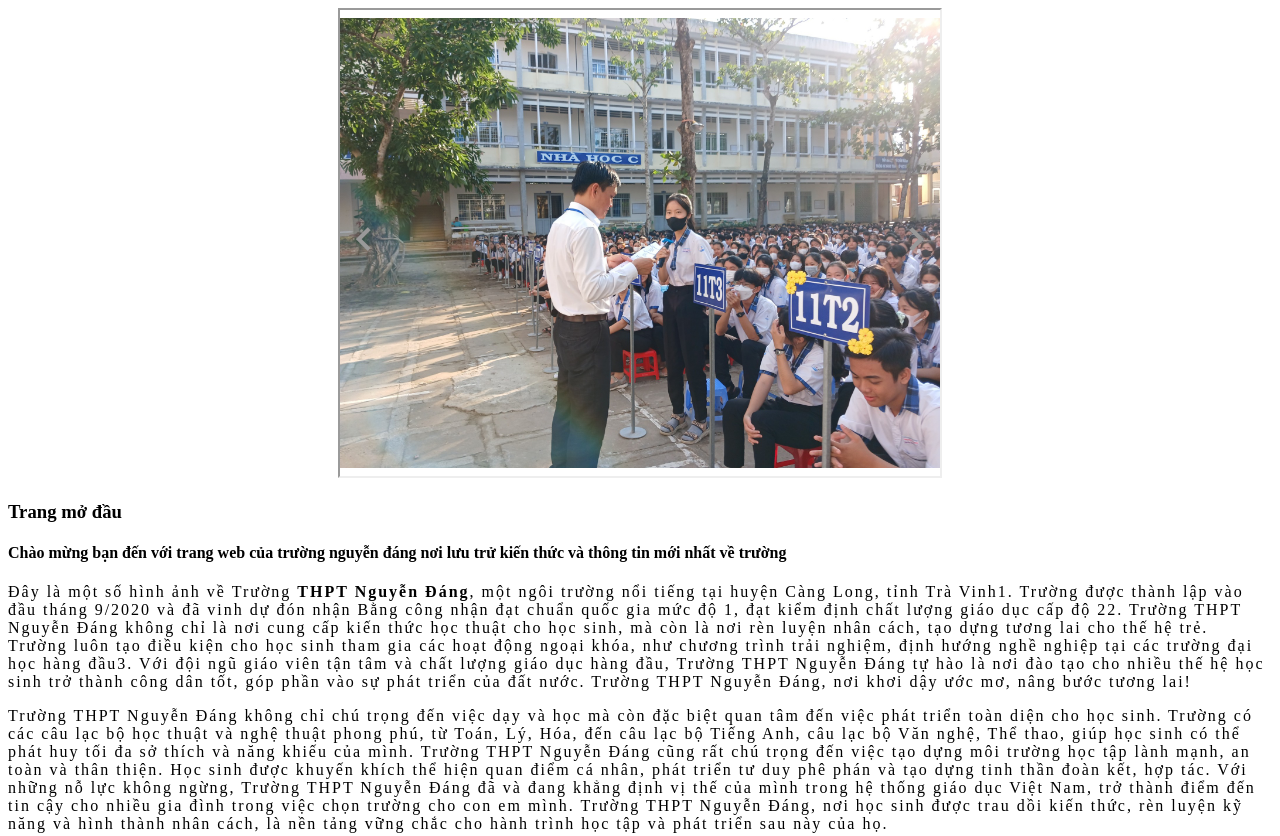
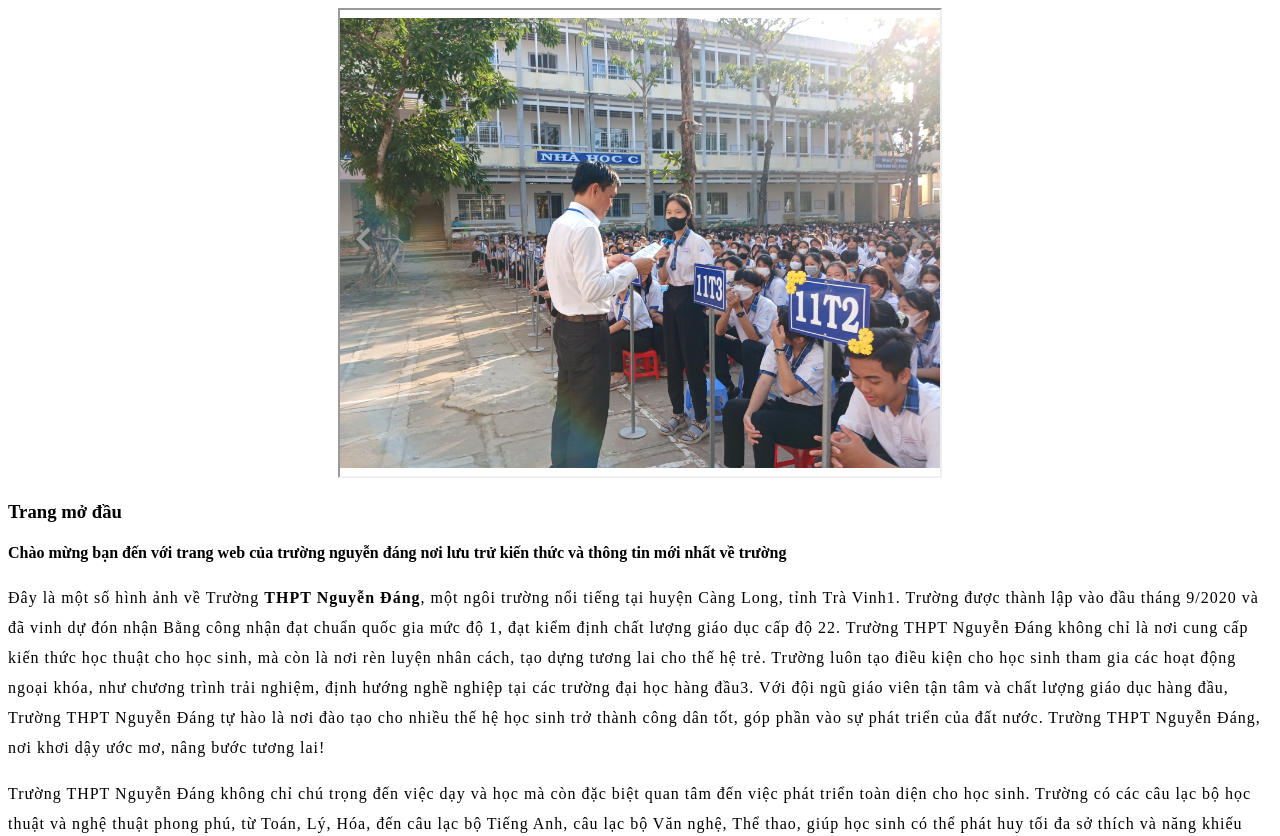
Before and after one commit to NamMai195/THPTNGUYENDANG, a plain HTML site: page trangchu chay anh/index.html in a window 1280 px wide. Shown: the top 836 px of the page. Drawn offline with nearby package versions, Linux system fonts and the light colour scheme.

Commit message:
update 1.1 css line-height

```diff
--- a/trangchu chay anh/index.html
+++ b/trangchu chay anh/index.html
@@ -6,8 +6,8 @@
     <title>Document</title>
     <style>
       p {
-        text-shadow: 1px;
-        letter-spacing: 2px;
+        line-height: 30px;
+        letter-spacing: 1px;
       }
     </style>
   </head>
```
